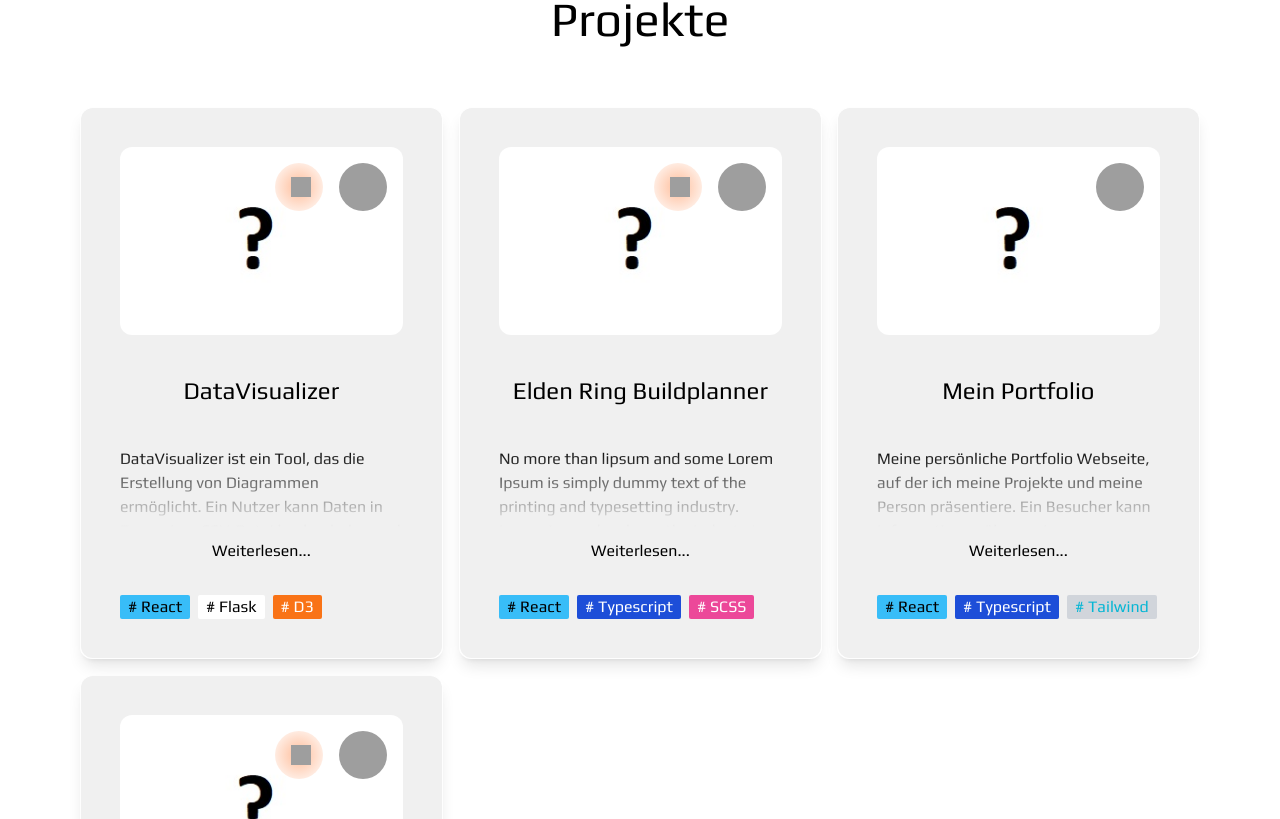
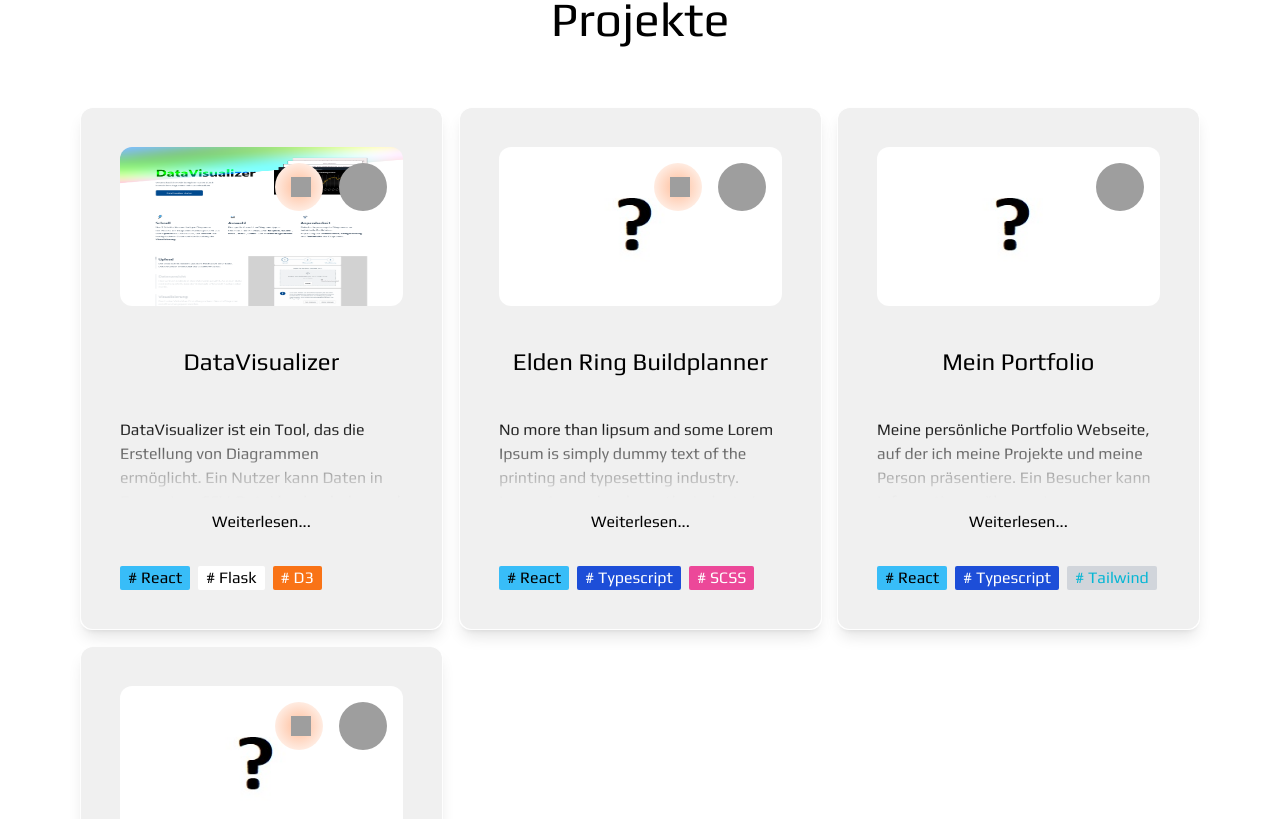
Before and after one commit to SchmittYannic/portfolio_ys, a React (Vite) app: page / in a window 1280 px wide. Shown: the part 901-1720 px from the top of the page. Built offline with nearby package versions, Linux system fonts and the light colour scheme; grey boxes are pictures that could not be loaded.

Commit message:
Upload image for DataVisualizer project

```diff
--- a/src/assets/index.ts
+++ b/src/assets/index.ts
@@ -24,6 +24,7 @@ import typescriptLogo from "./typescript.svg";
 
 import githubLogo from "./github.svg";
 import playButton from "./playButton.svg";
+import DataVisualizerImg from "./DataVisualizerImg.png";
 
 export {
     placeholderProfile,
@@ -49,4 +50,5 @@ export {
     typescriptLogo,
     githubLogo,
     playButton,
+    DataVisualizerImg,
 }
--- a/src/components/Projects.tsx
+++ b/src/components/Projects.tsx
@@ -89,7 +89,7 @@ const ProjectCard = ({ project }: {project: ProjectType}): ReactElement => {
                 <div className="px-10 pt-10 relative z-40">
                     <div className="relative">
                         <img
-                            className="rounded-xl w-full"
+                            className="rounded-xl w-full aspect-video"
                             src={project.image}
                             alt={`${lang === "de"
                                 ? `Bild des Projects ${project.title_de}`
--- a/src/constants/index.ts
+++ b/src/constants/index.ts
@@ -1,4 +1,4 @@
-import { html5Logo, css3Logo, javascriptLogo, reactLogo, pythonLogo, typescriptLogo, germany, uk, placeholderProject } from "../assets";
+import { html5Logo, css3Logo, javascriptLogo, reactLogo, pythonLogo, typescriptLogo, germany, uk, placeholderProject, DataVisualizerImg } from "../assets";
 
 const navbarHeight = 70;
 const menuWidth = 180;
@@ -318,7 +318,7 @@ const projects: ProjectType[] = [
     {
         title_de: "DataVisualizer",
         title_en: "DataVisualizer",
-        image: placeholderProject,
+        image: DataVisualizerImg,
         description_de: ["DataVisualizer ist ein Tool, das die Erstellung von Diagrammen ermöglicht. Ein Nutzer kann Daten in Form einer CSV-Datei hochgeladen und ein Diagramm aus einer großen Auswahl an Diagrammtypen auswählen.", "DataVisualizer unterstützt die Erstellung von Boxplots, Säulen-, Kreis-, Streu-, Linien- und Flächendiagrammen. Eine einfache Anpassung der Dimensionen, Farbgestaltung und Textinhalte der Diagramme anhand individueller Bedürfnisse ist gegeben.", "Das Projekt nutzt React im Frontend, Flask als Backend und D3 für die Erstellung der Diagramme"],
         description_en: ["DataVisualizer is a tool that allows the creation of charts. A user can upload data in the form of a CSV file and select a chart from a wide range of chart types.", "DataVisualizer supports the creation of boxplots, bar, pie, scatter, line and area charts.The dimensions, coloring and text content of the charts can be easily adjusted based on individual needs.", "The project uses React on the frontend, Flask on the backend and D3 for creating the diagrams"],
         tags: ["React", "Flask", "D3"],
```
Also changed, not shown: src/assets/DataVisualizerImg.png (added).
